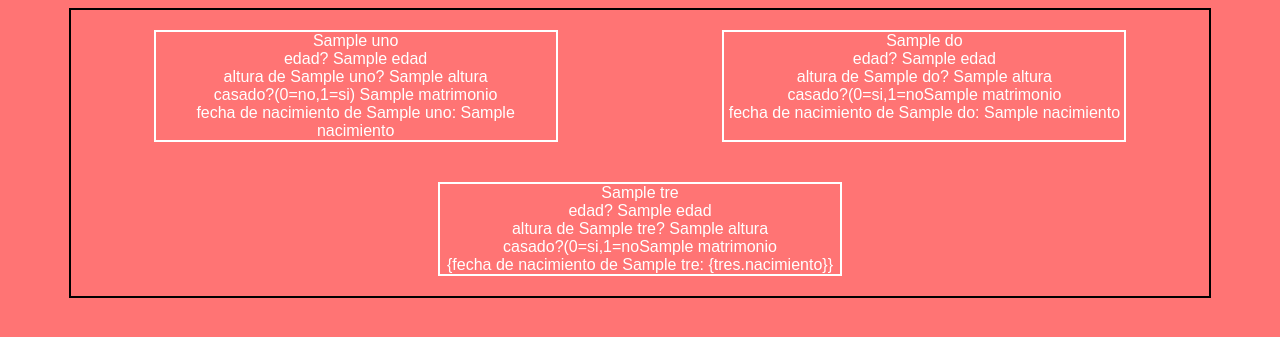
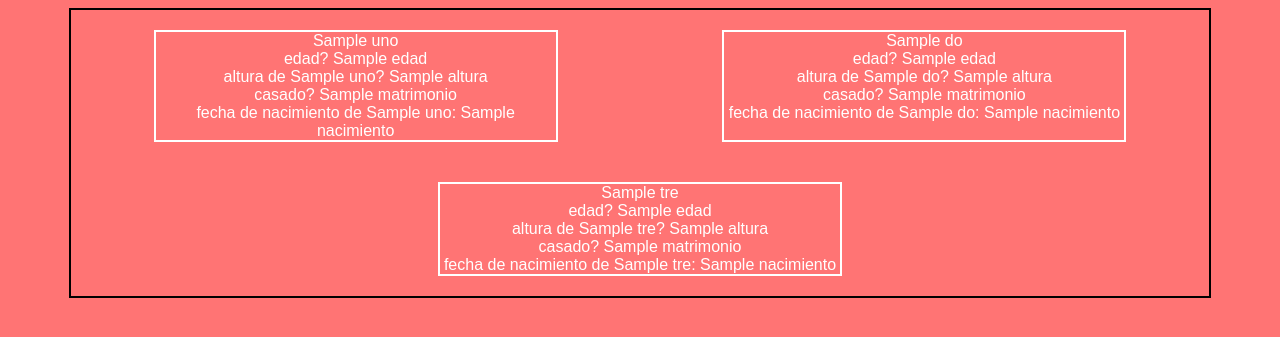
Before and after one commit to PedroSuarez912/PedroSuarez912, a Django app: template proyectos/proyectoCoder/proyectoCoder/templates/familia.html in a window 1280 px wide. Shown: the top 337 px of the page. Run offline with Django 4.2, Linux system fonts and the light colour scheme; the template is opened without the code that fills it: most values are stand-ins (such as "Sample title", 1, 10 or a date in 2020).

Commit message:
errores tipeo

```diff
--- a/proyectos/proyectoCoder/proyectoCoder/templates/familia.html
+++ b/proyectos/proyectoCoder/proyectoCoder/templates/familia.html
@@ -13,7 +13,7 @@
             {{uno.nombre}} <br>
             edad? {{uno.edad}}<br>
             altura de {{uno.nombre}}? {{uno.altura}}<br>
-            casado?(0=no,1=si) {{uno.matrimonio}}<br>
+            casado? {{uno.matrimonio}}<br>
             fecha de nacimiento de {{uno.nombre}}: {{uno.nacimiento}}<br>
         </div>
 
@@ -21,7 +21,7 @@
             {{dos.nombre}} <br>
             edad? {{dos.edad}}<br>
             altura de {{dos.nombre}}? {{dos.altura}}<br>
-            casado?(0=si,1=no{{dos.matrimonio}}<br>
+            casado? {{dos.matrimonio}}<br>
             fecha de nacimiento de {{dos.nombre}}: {{dos.nacimiento}}<br>
         </div>
 
@@ -29,8 +29,8 @@
             {{tres.nombre}} <br>
             edad? {{tres.edad}}<br>
             altura de {{tres.nombre}}? {{tres.altura}}<br>
-            casado?(0=si,1=no{{tres.matrimonio}}<br>
-            {fecha de nacimiento de {{tres.nombre}}: {tres.nacimiento}}<br>
+            casado? {{tres.matrimonio}}<br>
+            fecha de nacimiento de {{tres.nombre}}: {{tres.nacimiento}}<br>
         </div>
 
     </main>
```
Also changed, not shown: proyectos/proyectoCoder/proyectoCoder/db.sqlite3.
